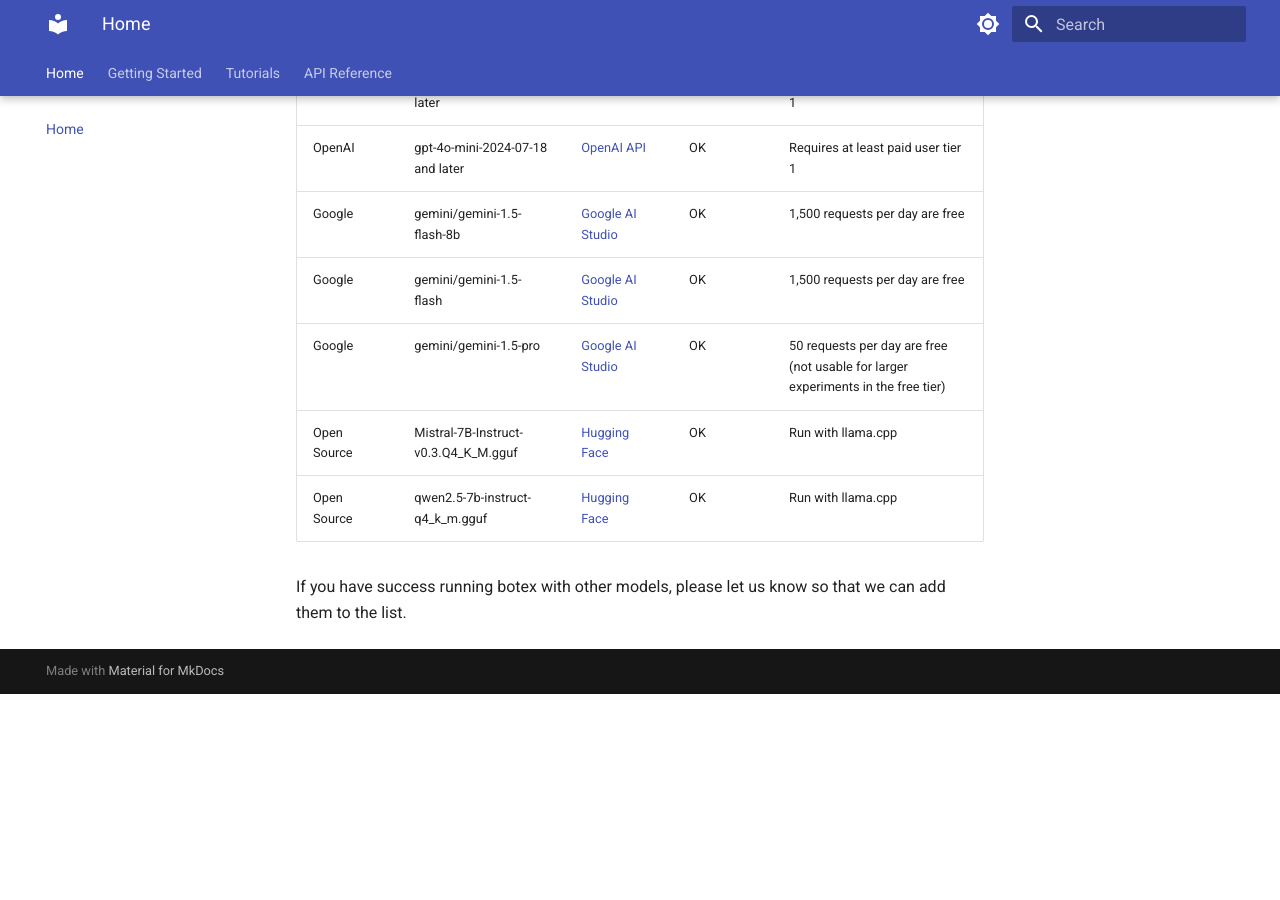
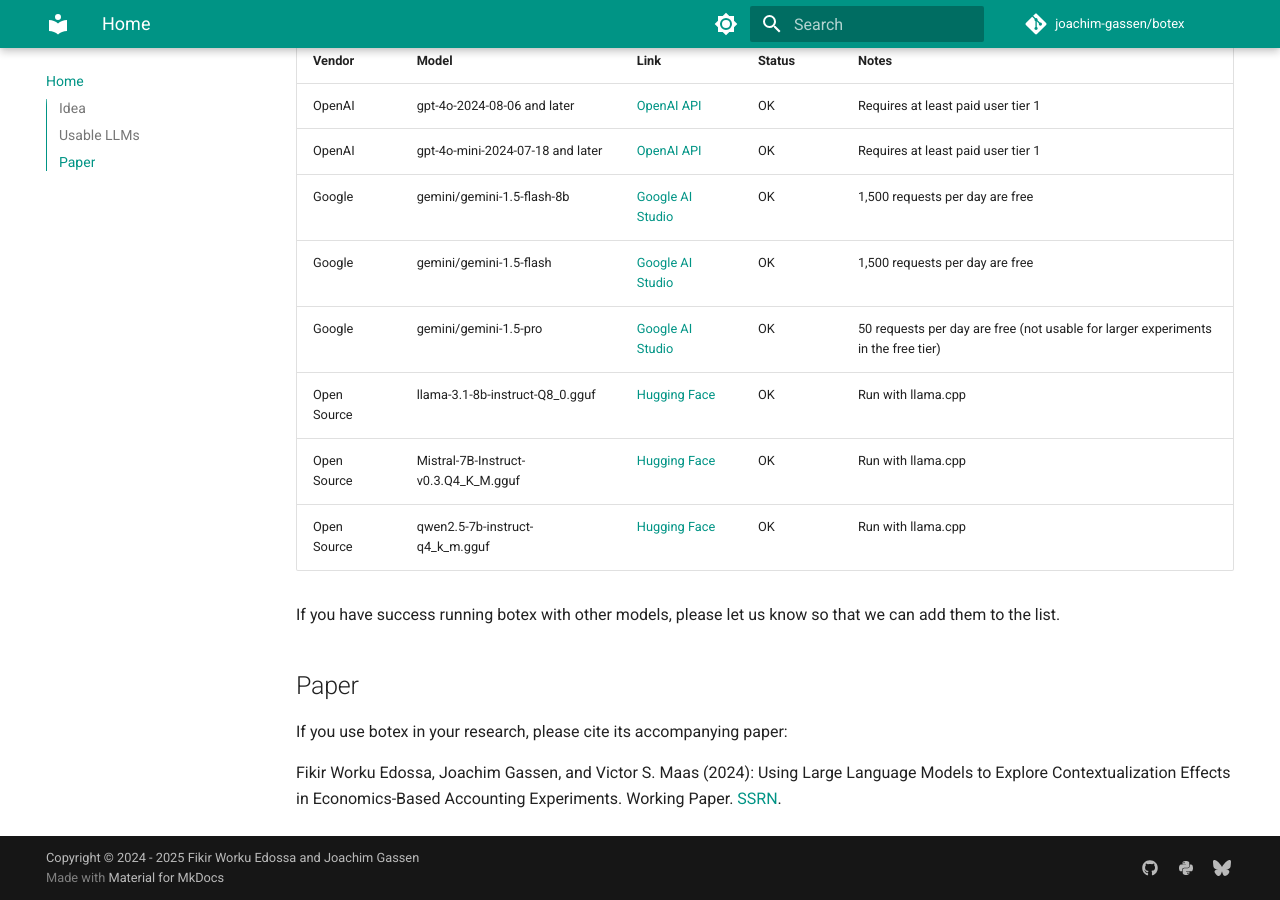
Before and after one commit to joachim-gassen/botex, an MkDocs documentation site: the page built from docs/index.md, in a window 1280 px wide and 900 px high, scrolled down 804 px. Built offline with MkDocs 1.6.1 and Material for MkDocs 9.7.7, drawn with Linux system fonts in a browser that asks for light colours; plug-ins that fetch from the network failed and are left out; comment, search, counter and statistics services are not loaded; before the commit the page ends 1498 px from its top, so only the background shows below that; some of the changed text lies outside the part shown.

Commit message:
Second tutorial and small stuff

```diff
--- a/docs/index.md
+++ b/docs/index.md
@@ -1,8 +1,14 @@
 # botex: Using LLMs as Experimental Participants in oTree
+
+## Idea
 
 This in-development Python package allows you to use large language models (LLMs) as bots in [oTree](https://www.otree.org) experiments. It has been inspired by recent work of Grossmann, Engel and Ockenfels ([paper](https://papers.ssrn.com/sol3/papers.cfm?abstract_id=4682602), [repo](https://github.com/mrpg/ego)) but uses a different approach. Instead of using dedicated prompts, botex bots consecutively scrape their respective oTree participant's webpage and infer the experimental flow solely from the webpage text content. This avoids the risk of misalignment between human (webpage) and bot (LLM prompt) experimental designs and, besides facilitating the study of LLM "behavior", allows to use LLM participants to develop and pre-test oTree experiments that are designed (primarily) for human participants.
 
 The downside of this approach is that the scraping has to rely on some level of standardization. Luckily, the oTree framework is relatively rigid, unless the user adds customized HTML forms to their experimental designs. Currently, all standard form models used by oTree are tested and verified to work. In the future, we plan to implement also customized HTML forms but likely this will require some standardization by the user implementing the experimental design.
+
+See [Getting Started](getting_started.md) for a quick start guide.
+
+## Usable LLMs
 
 For interfacing with LLMs, botex offers two options
 
@@ -18,8 +24,15 @@
 | Google | gemini/gemini-1.5-flash-8b | [Google AI Studio](https://ai.google.dev) | OK | 1,500 requests per day are free |
 | Google | gemini/gemini-1.5-flash | [Google AI Studio](https://ai.google.dev) | OK | 1,500 requests per day are free |
 | Google | gemini/gemini-1.5-pro | [Google AI Studio](https://ai.google.dev) | OK | 50 requests per day are free (not usable for larger experiments in the free tier) |
+| Open Source | llama-3.1-8b-instruct-Q8_0.gguf | [Hugging Face](https://huggingface.co/meta-llama/Llama-3.1-8B-Instruct) | OK | Run with llama.cpp |
 | Open Source | Mistral-7B-Instruct-v0.3.Q4_K_M.gguf | [Hugging Face](https://huggingface.co/mistralai/Mistral-7B-Instruct-v0.3) | OK | Run with llama.cpp |
 | Open Source | qwen2.5-7b-instruct-q4_k_m.gguf | [Hugging Face](https://huggingface.co/Qwen/Qwen2.5-7B-Instruct-GGUF)  | OK | Run with llama.cpp |
 
 
 If you have success running botex with other models, please let us know so that we can add them to the list.
+
+## Paper
+
+If you use botex in your research, please cite its accompanying paper:
+
+Fikir Worku Edossa, Joachim Gassen, and Victor S. Maas (2024): Using Large Language Models to Explore Contextualization Effects in Economics-Based Accounting Experiments. Working Paper. [SSRN](https://papers.ssrn.com/sol3/papers.cfm?abstract_id=4891763).
--- a/mkdocs.yml
+++ b/mkdocs.yml
@@ -1,13 +1,27 @@
-site_name: botex
+# Project information
+site_name: botex - LLM Bots for oTree Experiments
+site_url: https://joachim-gassen.github.io/botex/
+site_author: Fikir Worku Edossa and Joachim Gassen
+site_description: >-
+  A Python Package for using LLMs as Participants in oTree Experiments
+
+# Repository
+repo_name: joachim-gassen/botex
+repo_url: https://github.com/joachim-gassen/botex
+
+# Copyright
+copyright: Copyright &copy; 2024 - 2025 Fikir Worku Edossa and Joachim Gassen
 nav:
     - Home: index.md
     - Getting Started: getting_started.md
-    - Tutorials: tutorials.md
+    - Tutorials:
+        - Run an oTree experiment with botex: tutorials/running_an_experiment.md
+        - Using botex to benchmark LLM performance in oTree experiments: tutorials/exp_3llms.md
     - API Reference: reference.md
 markdown_extensions:
     - pymdownx.highlight:
           use_pygments: true
-          pygments_style: monokai
+          pygments_style: friendly
           noclasses: true
           linenums: false
           linenums_style: table
@@ -29,16 +43,22 @@
         - content.code.select
         - content.code.copy
         - navigation.tabs
-        - navigation.tabs.sticky
+        - navigation.sections
+        - navigation.expand
+        - toc.integrate
     palette:
         - media: '(prefers-color-scheme: light)'
           scheme: default
+          primary: teal
+          accent: teal
           toggle:
               icon: material/brightness-7
               name: Switch to dark mode
 
         - media: '(prefers-color-scheme: dark)'
           scheme: slate
+          primary: teal
+          accent: teal
           toggle:
               icon: material/brightness-4
               name: Switch to light mode
@@ -47,3 +67,12 @@
     - mkdocstrings
     - privacy
 use_directory_urls: false
+extra:
+  social:
+    - icon: fontawesome/brands/github
+      link: https://github.com/joachim-gassen/botex
+      name: Source Code
+    - icon: fontawesome/brands/python
+      link: https://pypi.org/project/botex/
+    - icon: fontawesome/brands/bluesky
+      link: https://bsky.app/profile/jgassen.bsky.social
```
Also changed, not shown: docs/getting_started.md (+2 -2 lines), docs/tutorials.md (+1 -1 lines), docs/tutorials/exp_3llms.md (added, +234 -0 lines), docs/tutorials/running_an_experiment.md (+1 -1 lines), docs/assets/images/tut_exp_3llms_fig1_guesses_by_round.png (added), docs/assets/images/tut_exp_3llms_fig2_payoffs.png (added).
